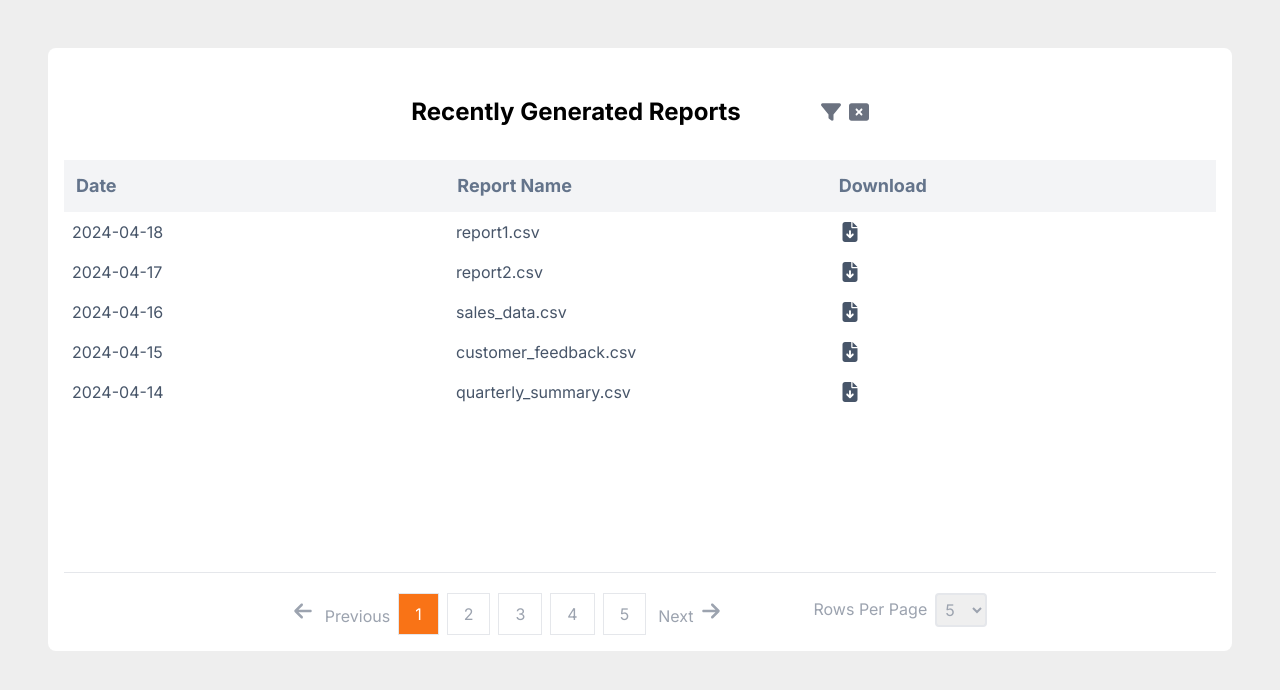
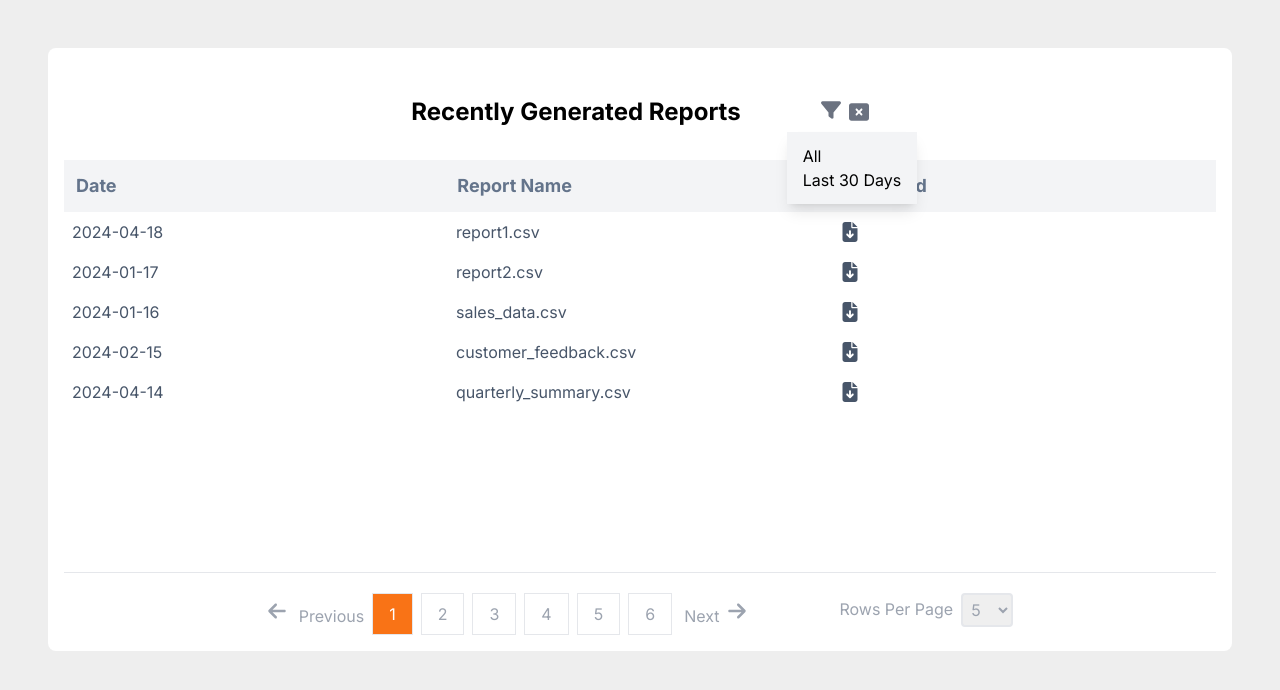
Before and after one commit to thasneem1997/NextReports, a Next.js app: page / in a window 1280 px wide. Both pictures are taken after a click on the icon 830 px from the left and 112 px from the top of the page. Shown: the top 690 px of the page. Built offline with nearby package versions, Linux system fonts and the light colour scheme.

Commit message:
added filter functionality

```diff
--- /dev/null
+++ b/src/app/components/Filter.js
@@ -0,0 +1,25 @@
+import React from 'react'
+import { FontAwesomeIcon } from "@fortawesome/react-fontawesome";
+import {faFilter} from "@fortawesome/free-solid-svg-icons";
+
+
+
+const Filter = ({toggledropdown,dropdown,FilterNotAll,FilterAll}) => {
+  return (
+    <div>
+      <FontAwesomeIcon
+          icon={faFilter}
+          className="mx-2 w-5 h-5 text-gray-500 hover:text-blue-700 cursor-pointer ml-20"
+       onClick={toggledropdown} />
+       {dropdown&& (<div className="absolute bg-gray-100 min-w-xs shadow-lg p-3 z-10" style={{marginTop:'8px',marginLeft:'46px'}}>
+        <ul >
+          <li><a onClick={FilterAll}className="hover:bg-slate-200 p-1">All</a></li>
+          <li><a onClick={FilterNotAll} className="hover:bg-slate-200 p-1">Last 30  Days</a></li>
+        </ul>
+
+       </div>)}
+    </div>
+  )
+}
+
+export default Filter
--- a/src/app/components/Paginator.js
+++ b/src/app/components/Paginator.js
@@ -9,10 +9,10 @@ import {
 
 
 
-function Paginator({currentpage,setcurrentpage,totalpages,rowsPerPage,handleRowsPerPageChange}) {
+function Paginator({currentpage,setcurrentpage,totalpages,reportsperpage,handleRowsPerPageChange}) {
 
 
-  return (
+  return (//ui of pagination
     <div className='flex mt-5 text-gray-400 justify-center '>
     <FontAwesomeIcon icon={faArrowLeft} style={{marginTop:'8px'}} className="w-5 h-5 "/>
 
@@ -45,11 +45,11 @@ function Paginator({currentpage,setcurrentpage,totalpages,rowsPerPage,handleRows
 
         <select className='border-solid border-2 p-1	ml-2 rounded'
           id="rows-per-page"
-          value={rowsPerPage}
+          value={reportsperpage}
           onChange={handleRowsPerPageChange}
         >
           <option value={5}>5</option>
-          <option value={10}>10</option>
+          <option value={10}>8</option>
           <option value={15}>15</option>
           <option value={20}>20</option>
 
--- a/src/app/components/ReportsDialog.js
+++ b/src/app/components/ReportsDialog.js
@@ -1,31 +1,51 @@
-'use client'
+"use client";
 
 import React from "react";
+import Filter from "./Filter";
 
 import { useState } from "react";
 import { FontAwesomeIcon } from "@fortawesome/react-fontawesome";
 import {
-  faFilter,
   faWindowClose,
   faFileDownload,
-  faArrowLeft,
-  faArrowRight,
-  faCaretDown,
 } from "@fortawesome/free-solid-svg-icons";
 import Paginator from "./Paginator";
 
 function ReportsDialog({ reports }) {
+  const [dropdown, setdropdown] = useState(false);
+  const toggledropdown = () => {
+    setdropdown((prevState) => !prevState);
+  };
   const [currentpage, setcurrentpage] = useState(1);
-  const [rowsPerPage, setRowsPerPage] = useState(5);
+  const [reportsperpage, setreportsperpage] = useState(5);
+  const [filteredReports, setFilteredReports] = useState(reports);
+  // const [isFiltered, setIsFiltered] = useState(false);
 
-  const reportsperpage = 5;
-  const indexofLastreport=currentpage*reportsperpage;
-  const indexofFirstreport=indexofLastreport-reportsperpage;
-  const currentreports=reports.slice(indexofFirstreport,indexofLastreport);
+  const FilterAll = () => {
+    setFilteredReports(reports);
+  };
+  const FilterNotAll = () => {
+    const thirtyDaysAgo = new Date();
+    thirtyDaysAgo.setDate(thirtyDaysAgo.getDate() - 30);
+    const filtered = reports.filter((report) => {
+      const reportDate = new Date(report.date);
+      return reportDate >= thirtyDaysAgo;
+    });
+
+    setFilteredReports(filtered);
+  };
+
+  const indexofLastreport = currentpage * reportsperpage;
+  const indexofFirstreport = indexofLastreport - reportsperpage;
+  const currentreports = filteredReports.slice(
+    indexofFirstreport,
+    indexofLastreport
+  );
   const handleRowsPerPageChange = (event) => {
-    setRowsPerPage(parseInt(event.target.value, 5));
+    setreportsperpage(parseInt(event.target.value, 10));
     setcurrentpage(1);
   };
+
   return (
     <div className="w-100 p-4 bg-white m-12 rounded-lg">
       <div className="flex justify-center items-center pb-8 pt-8">
@@ -33,10 +53,13 @@ function ReportsDialog({ reports }) {
           Recently Generated Reports
         </h1>
 
-        <FontAwesomeIcon
-          icon={faFilter}
-          className="mx-2 w-5 h-5 text-gray-500 hover:text-blue-700 cursor-pointer ml-20"
+        <Filter
+          toggledropdown={toggledropdown}
+          dropdown={dropdown}
+          FilterAll={FilterAll}
+          FilterNotAll={FilterNotAll}
         />
+
         <FontAwesomeIcon
           icon={faWindowClose}
           className="w-5 h-5 text-gray-500 hover:text-blue-700 cursor-pointer"
@@ -53,7 +76,7 @@ function ReportsDialog({ reports }) {
           <span>{report.name}</span>
           <FontAwesomeIcon
             icon={faFileDownload}
-            className="w-5 h-5 text-black-500 hover:text-blue-700 cursor-pointer self-center "
+            className="w-5 h-5 text-black-500 hover:text-orange-700 cursor-pointer self-center "
           />
         </div>
       ))}
@@ -61,13 +84,11 @@ function ReportsDialog({ reports }) {
       <Paginator
         currentpage={currentpage}
         reports={reports}
-        rowsPerPage={rowsPerPage}
         handleRowsPerPageChange={handleRowsPerPageChange}
+        reportsperpage={reportsperpage}
         setcurrentpage={setcurrentpage}
         totalpages={Math.ceil(reports.length / reportsperpage)}
       />
-
-
     </div>
   );
 }
--- a/src/app/data/ReportsData.js
+++ b/src/app/data/ReportsData.js
@@ -1,32 +1,32 @@
 const ReportsData = [
-    { date: '2024-04-18', name: 'report1.csv' },
-    { date: '2024-04-17', name: 'report2.csv' },
-    { date: '2024-04-16', name: 'sales_data.csv' },
-    { date: '2024-04-15', name: 'customer_feedback.csv' },
-    { date: '2024-04-14', name: 'quarterly_summary.csv' },
-    { date: '2024-04-13', name: 'inventory_snapshot.csv' },
-    { date: '2024-04-12', name: 'project_plan.csv' },
-    { date: '2024-04-11', name: 'marketing_outreach.csv' },
-    { date: '2024-04-10', name: 'financial_overview.csv' },
-    { date: '2024-04-09', name: 'product_analysis.csv' },
+  { date: "2024-04-18", name: "report1.csv" },
+  { date: "2024-01-17", name: "report2.csv" },
+  { date: "2024-01-16", name: "sales_data.csv" },
+  { date: "2024-02-15", name: "customer_feedback.csv" },
+  { date: "2024-04-14", name: "quarterly_summary.csv" },
+  { date: "2024-04-13", name: "inventory_snapshot.csv" },
+  { date: "2024-04-12", name: "project_plan.csv" },
+  { date: "2024-02-1", name: "marketing_outreach.csv" },
+  { date: "2024-04-10", name: "financial_overview.csv" },
+  { date: "2024-04-09", name: "product_analysis.csv" },
+  { date: "2024-03-18", name: "productmethods.csv" },
 
-    { date: '2024-04-13', name: 'inventory.csv' },
-    { date: '2024-04-1', name: 'projec.csv' },
-    { date: '2024-04-11', name: 'marketing.csv' },
-    { date: '2024-04-8', name: 'financial.csv' },
-    { date: '2024-04-25', name: 'product.csv' },
+  { date: "2024-04-13", name: "inventory.csv" },
+  { date: "2024-04-1", name: "projec.csv" },
+  { date: "2024-04-11", name: "marketing.csv" },
+  { date: "2024-04-8", name: "financial.csv" },
+  { date: "2024-04-25", name: "product.csv" },
 
-    { date: '2024-04-08', name: 'employee_performance.csv' },
-    { date: '2024-04-07', name: 'budget_forecast.csv' },
-    { date: '2024-04-06', name: 'risk_assessment.csv' },
-    { date: '2024-04-05', name: 'market_research.csv' },
-    { date: '2024-04-04', name: 'business_strategy.csv' },
-    { date: '2024-04-03', name: 'new_leads.csv' },
-    { date: '2024-04-02', name: 'monthly_sales.csv' },
-    { date: '2024-04-01', name: 'expense_report.csv' },
-    { date: '2024-03-31', name: 'website_traffic.csv' },
-    { date: '2024-03-30', name: 'social_media_metrics.csv' }
+  { date: "2024-04-08", name: "employee_performance.csv" },
+  { date: "2024-04-07", name: "budget_forecast.csv" },
+  { date: "2024-04-06", name: "risk_assessment.csv" },
+  { date: "2024-04-05", name: "market_research.csv" },
+  { date: "2024-04-04", name: "business_strategy.csv" },
+  { date: "2024-04-03", name: "new_leads.csv" },
+  { date: "2024-04-02", name: "monthly_sales.csv" },
+  { date: "2024-04-01", name: "expense_report.csv" },
+  { date: "2024-03-31", name: "website_traffic.csv" },
+  { date: "2024-03-30", name: "social_media_metrics.csv" },
 ];
 
-
-  export default ReportsData;
+export default ReportsData;
```
